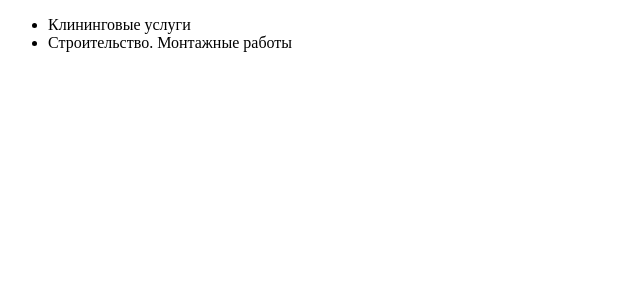
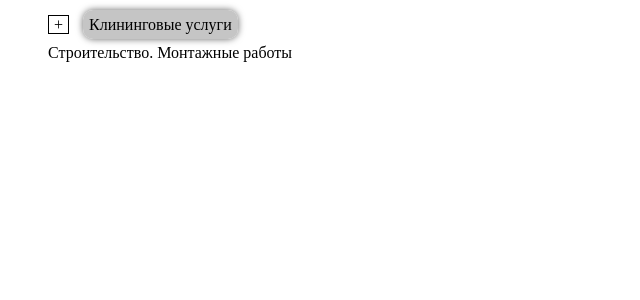
Before and after one commit to siarheiNaralenkau/Remontnik, a Django app: template remont/templates/remont/tree_list.html in a window 1280 px wide. Shown: the top 300 px of the page, without its empty margins (0-640 px from the left). Run offline with Django 3.2, Linux system fonts and the light colour scheme; the template is opened without the code that fills it, so the values that code supplies are empty; parts of the project's set-up code (start-up, migrations or seed data) failed here and were passed over.

Commit message:
Example styling for tree_widget was added

```diff
--- a/remont/admin.py
+++ b/remont/admin.py
@@ -59,7 +59,7 @@ class CustomCheckBoxSelectMultiple(forms.CheckboxSelectMultiple):
                 output.append(format_html(u'<label for="{0}_{1}">'.format(id_, job_type.id)))
                 output.append(format_html(u'<input id="{0}_{1}" name="{2}" type="checkbox" value={3}'.
                                           format(id_, job_type.id, name, job_type.id)))
-                if job_type.id in value:
+                if value and job_type.id in value:
                     output.append(format_html(u' checked="checked"'))
                 output.append(format_html(u'/>{0}</label></li>'.format(job_type.name)))
             output.append(format_html(u'</ul></li>'))
--- a/remont/templates/remont/tree_list.html
+++ b/remont/templates/remont/tree_list.html
@@ -7,11 +7,14 @@
 <body>
     <script type="text/javascript">
         function expand(categoryItem) {
-            var typesList = categoryItem.childNodes[1]
+            var typesList = categoryItem.childNodes[5];
             var isVisible = typesList.style.display;
-            if(isVisible == 'none')
+            if(isVisible == 'none') {
+                categoryItem.childNodes[1].innerHTML = '-';
                 typesList.style.display = 'block';
+            }
             else {
+                categoryItem.childNodes[1].innerHTML = '+';
                 typesList.style.display = 'none';
             }
         }
@@ -20,11 +23,33 @@
             event.stopPropagation();
         }
     </script>
+    <style>
+        .expand-state {
+            margin-right: 10px;
+            font-size: 16px;
+            border: 1px solid black;
+            padding-left: 5px;
+            padding-right: 5px;
+        }
+        .category-label {
+            padding: 6px 6px 6px 6px;
+            background-color: #c5c5c5;
+            border-radius: 10px;
+            box-shadow: 0 0 7px rgba(0,0,0,0.6);
+        }
+        .job-item-first {
+            margin-top: 7px
+        }
+        ul {
+            list-style-type: none;
+        }
+    </style>
     <ul>
-        <li onclick="expand(this)">
-            Клининговые услуги
+        <li onclick="expand(this)"; style="margin-bottom: 10px">
+            <span class="expand-state">+</span>
+            <span class="category-label">Клининговые услуги</span>
             <ul class="expandable" style="display: none">
-                <li onclick="stopProcessing(event)">
+                <li onclick="stopProcessing(event)" class="job-item-first">
                     <label for="id_job_types_1">
                         <input id="id_job_types_1" name="job_types" type="checkbox" value="1"/>
                         Аренда инструмента и оборудования
```
